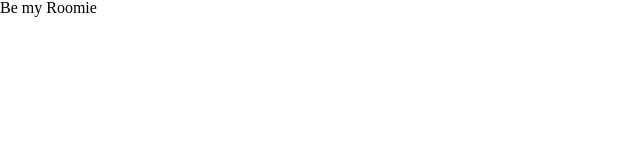
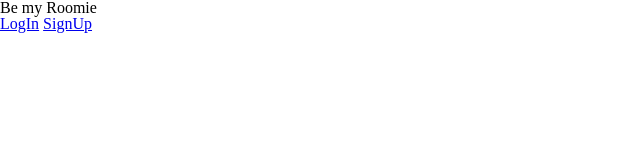
Before and after one commit to BeMyRoomieAdmin/frontend, a plain HTML site: page index.html in a window 1280 px wide. Shown: the whole page, without its empty margins (0-640 px from the left). Drawn offline with Linux system fonts and the light colour scheme.

Commit message:
Arreglos de BG y Header en Index

```diff
--- a/index.html
+++ b/index.html
@@ -10,6 +10,13 @@
     <!-- Resto de links de CSS -->
   </head>
   <body>
-    <h1>Be my Roomie</h1>
+    <header>
+      <h1>Be my Roomie</h1>
+
+      <nav>
+        <a href="login/index.html">LogIn</a>
+        <a href="register/index.html">SignUp</a>
+      </nav>
+    </header>
   </body>
 </html>
```
